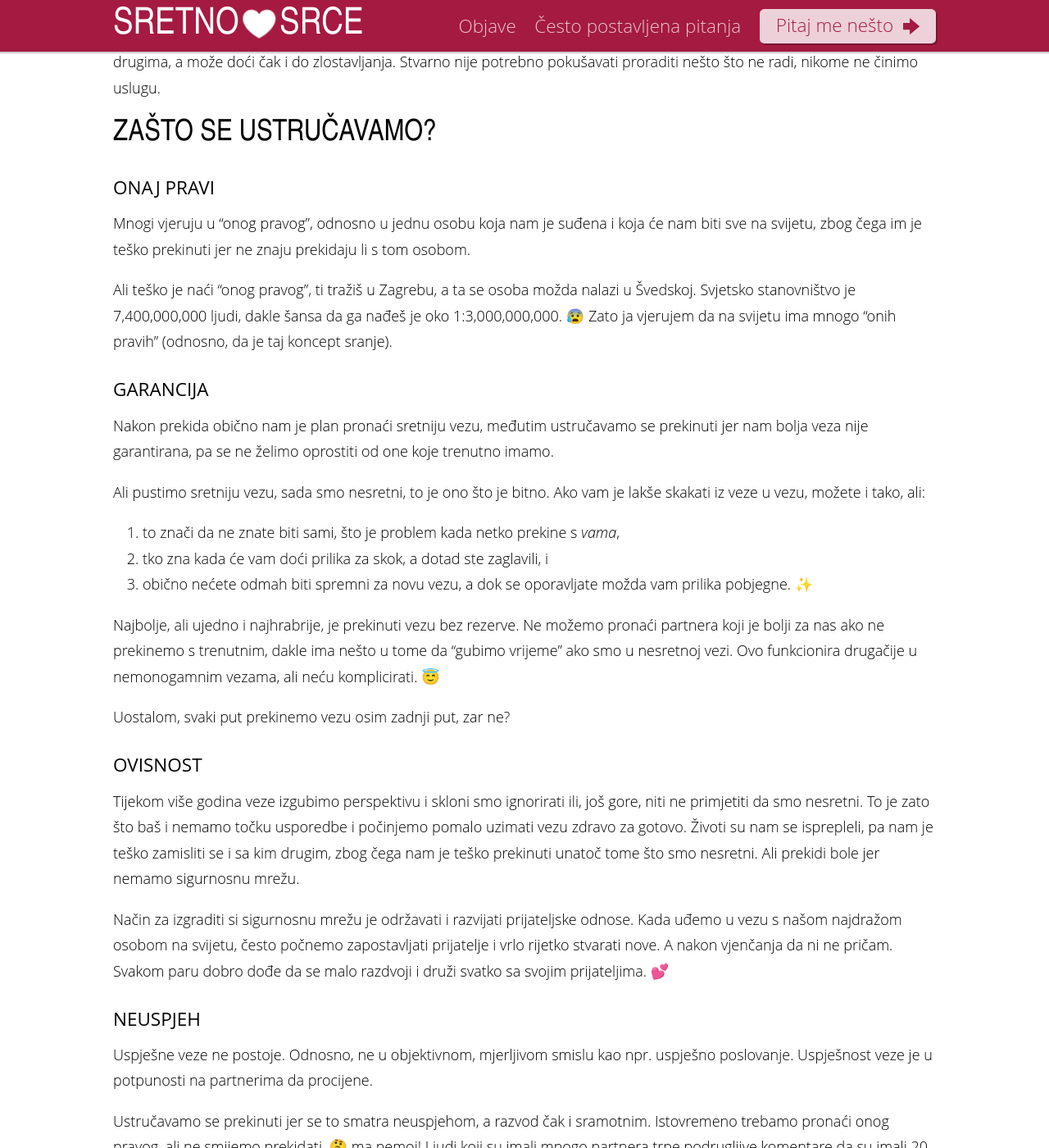
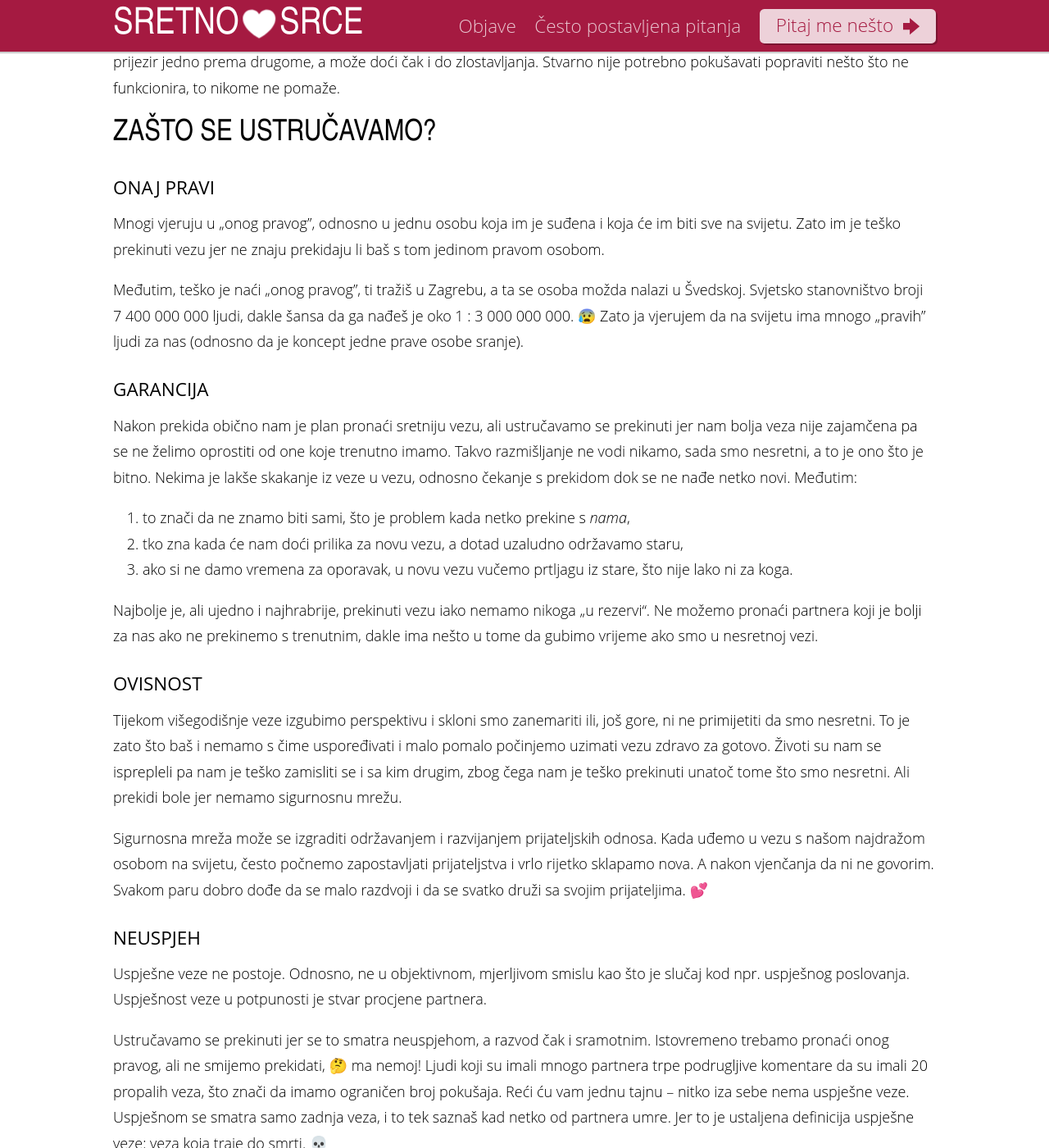
Before and after one commit to silvenon/sretnosrce, a Jekyll site: the page built from _posts/2016-08-09-prekidi.md, in a window 1280 px wide and 1400 px high, scrolled down 351 px. Shown: the whole window at 82% size. Built offline with Jekyll 4.4.1, drawn with Linux system fonts in a browser that asks for light colours; emoji names are drawn with the system emoji font; comment, search, counter and statistics services are not loaded; some of the changed text lies outside the part shown.

Commit message:
Update breakup post grammar

```diff
--- a/_posts/2016-08-09-prekidi.md
+++ b/_posts/2016-08-09-prekidi.md
@@ -2,78 +2,74 @@
 title: Zašto su prekidi toliko teški?
 ---
 
-Vrlo smo ranjivi na prekide, što je neobično ako uzmemo u obzir koliko često prekidamo. Ako ste u nesretnoj vezi, u ovom ću vas članku ohrabriti da se zauzmete za svoju sreću. Biti u nesretnoj vezi najusamljeniji osjećaj na svijetu. 😞
+Vrlo smo ranjivi na prekide, što je neobično ako uzmemo u obzir koliko često prekidamo. Ako ste u nesretnoj vezi, u ovom ću vas članku ohrabriti da se zauzmete za svoju sreću. Kad smo u nesretnoj vezi, to je najusamljeniji osjećaj na svijetu. 😞
 
-Zdravo par puta prekinuti u životu, tako saznamo da to nije tako strašno i da to možemo preboljeti. Ta nam "vještina" pomaže da izađemo iz dugotrajnih nesretnih veza i ponovo budemo sretni. Zato što, ovisno o situaciji, ostati u nesretnoj vezi može završiti ružnije nego što je potrebno. Ako je veza izrazito nesretna, partneri mogu početi razvijati prijezir jedni prema drugima, a može doći čak i do zlostavljanja. Stvarno nije potrebno pokušavati proraditi nešto što ne radi, nikome ne činimo uslugu.
+Zdravo je par puta u životu prekinuti vezu, tako saznamo da to nije tako strašno i da to možemo preboljeti. Ta nam „vještina” pomaže da izađemo iz dugotrajnih nesretnih veza i ponovo budemo sretni. Naime, ovisno o situaciji, ako ostanemo u nesretnoj vezi, to može završiti ružnije nego što je potrebno. Ako je veza izrazito nesretna, partneri mogu početi razvijati prijezir jedno prema drugome, a može doći čak i do zlostavljanja. Stvarno nije potrebno pokušavati popraviti nešto što ne funkcionira, to nikome ne pomaže.
 
 ## Zašto se ustručavamo?
 
 ### Onaj pravi
 
-Mnogi vjeruju u "onog pravog", odnosno u jednu osobu koja nam je suđena i koja će nam biti sve na svijetu, zbog čega im je teško prekinuti jer ne znaju prekidaju li s tom osobom.
+Mnogi vjeruju u „onog pravog”, odnosno u jednu osobu koja im je suđena i koja će im biti sve na svijetu. Zato im je teško prekinuti vezu jer ne znaju prekidaju li baš s tom jedinom pravom osobom.
 
-Ali teško je naći "onog pravog", ti tražiš u Zagrebu, a ta se osoba možda nalazi u Švedskoj. Svjetsko stanovništvo je 7,400,000,000 ljudi, dakle šansa da ga nađeš je oko 1:3,000,000,000. 😰 Zato ja vjerujem da na svijetu ima mnogo "onih pravih" (odnosno, da je taj koncept sranje).
+Međutim, teško je naći „onog pravog”, ti tražiš u Zagrebu, a ta se osoba možda nalazi u Švedskoj. Svjetsko stanovništvo broji 7 400 000 000 ljudi, dakle šansa da ga nađeš je oko 1 : 3 000 000 000. 😰 Zato ja vjerujem da na svijetu ima mnogo „pravih” ljudi za nas (odnosno da je koncept jedne prave osobe sranje).
 
 ### Garancija
 
-Nakon prekida obično nam je plan pronaći sretniju vezu, međutim ustručavamo se prekinuti jer nam bolja veza nije garantirana, pa se ne želimo oprostiti od one koje trenutno imamo.
+Nakon prekida obično nam je plan pronaći sretniju vezu, ali ustručavamo se prekinuti jer nam bolja veza nije zajamčena pa se ne želimo oprostiti od one koje trenutno imamo. Takvo razmišljanje ne vodi nikamo, sada smo nesretni, a to je ono što je bitno. Nekima je lakše skakanje iz veze u vezu, odnosno čekanje s prekidom dok se ne nađe netko novi. Međutim:
 
-Ali pustimo sretniju vezu, sada smo nesretni, to je ono što je bitno. Ako vam je lakše skakati iz veze u vezu, možete i tako, ali:
+1. to znači da ne znamo biti sami, što je problem kada netko prekine s _nama_,
+2. tko zna kada će nam doći prilika za novu vezu, a dotad uzaludno održavamo staru,
+3. ako si ne damo vremena za oporavak, u novu vezu vučemo prtljagu iz stare, što nije lako ni za koga.
 
-1. to znači da ne znate biti sami, što je problem kada netko prekine s _vama_,
-2. tko zna kada će vam doći prilika za skok, a dotad ste zaglavili, i
-3. obično nećete odmah biti spremni za novu vezu, a dok se oporavljate možda vam prilika pobjegne. ✨
-
-Najbolje, ali ujedno i najhrabrije, je prekinuti vezu bez rezerve. Ne možemo pronaći partnera koji je bolji za nas ako ne prekinemo s trenutnim, dakle ima nešto u tome da "gubimo vrijeme" ako smo u nesretnoj vezi. Ovo funkcionira drugačije u nemonogamnim vezama, ali neću komplicirati. 😇
-
-Uostalom, svaki put prekinemo vezu osim zadnji put, zar ne?
+Najbolje je, ali ujedno i najhrabrije, prekinuti vezu iako nemamo nikoga „u rezervi“. Ne možemo pronaći partnera koji je bolji za nas ako ne prekinemo s trenutnim, dakle ima nešto u tome da gubimo vrijeme ako smo u nesretnoj vezi.
 
 ### Ovisnost
 
-Tijekom više godina veze izgubimo perspektivu i skloni smo ignorirati ili, još gore, niti ne primjetiti da smo nesretni. To je zato što baš i nemamo točku usporedbe i počinjemo pomalo uzimati vezu zdravo za gotovo. Životi su nam se isprepleli, pa nam je teško zamisliti se i sa kim drugim, zbog čega nam je teško prekinuti unatoč tome što smo nesretni. Ali prekidi bole jer nemamo sigurnosnu mrežu.
+Tijekom višegodišnje veze izgubimo perspektivu i skloni smo zanemariti ili, još gore, ni ne primijetiti da smo nesretni. To je zato što baš i nemamo s čime uspoređivati i malo pomalo počinjemo uzimati vezu zdravo za gotovo. Životi su nam se isprepleli pa nam je teško zamisliti se i sa kim drugim, zbog čega nam je teško prekinuti unatoč tome što smo nesretni. Ali prekidi bole jer nemamo sigurnosnu mrežu.
 
-Način za izgraditi si sigurnosnu mrežu je održavati i razvijati prijateljske odnose. Kada uđemo u vezu s našom najdražom osobom na svijetu, često počnemo zapostavljati prijatelje i vrlo rijetko stvarati nove. A nakon vjenčanja da ni ne pričam. Svakom paru dobro dođe da se malo razdvoji i druži svatko sa svojim prijateljima. 💕
+Sigurnosna mreža može se izgraditi održavanjem i razvijanjem prijateljskih odnosa. Kada uđemo u vezu s našom najdražom osobom na svijetu, često počnemo zapostavljati prijateljstva i vrlo rijetko sklapamo nova. A nakon vjenčanja da ni ne govorim. Svakom paru dobro dođe da se malo razdvoji i da se svatko druži sa svojim prijateljima. 💕
 
 ### Neuspjeh
 
-Uspješne veze ne postoje. Odnosno, ne u objektivnom, mjerljivom smislu kao npr. uspješno poslovanje. Uspješnost veze je u potpunosti na partnerima da procijene.
+Uspješne veze ne postoje. Odnosno, ne u objektivnom, mjerljivom smislu kao što je slučaj kod npr. uspješnog poslovanja. Uspješnost veze u potpunosti je stvar procjene partnera.
 
-Ustručavamo se prekinuti jer se to smatra neuspjehom, a razvod čak i sramotnim. Istovremeno trebamo pronaći onog pravog, ali ne smijemo prekidati, 🤔 ma nemoj! Ljudi koji su imali mnogo partnera trpe podrugljive komentare da su imali 20 propalih veza, što znači da imamo ograničen broj pokušaja. Reći ću vam jednu tajnu---nitko iza sebe nema uspješne veze. Nijedna veza nije uspješna, osim one zadnje, i to jedino saznaš kad netko od vas dvoje umre. Jer to je naša definicija uspješne veze: ona koja traje do smrti. 💀
+Ustručavamo se prekinuti jer se to smatra neuspjehom, a razvod čak i sramotnim. Istovremeno trebamo pronaći onog pravog, ali ne smijemo prekidati, 🤔 ma nemoj! Ljudi koji su imali mnogo partnera trpe podrugljive komentare da su imali 20 propalih veza, što znači da imamo ograničen broj pokušaja. Reći ću vam jednu tajnu -- nitko iza sebe nema uspješne veze. Uspješnom se smatra samo zadnja veza, i to tek saznaš kad netko od partnera umre. Jer to je ustaljena definicija uspješne veze: veza koja traje do smrti. 💀
 
 ### Trajanje
 
-Često mjerimo uspješnost veze prema njezinom trajanju, pogotovo starije generacije. Čestitamo jedni drugima na dugotrajnim vezama te se međusobno ohrabrujemo da ostanemo u njima i dalje zato što već toliko dugo traju.
+Uspješnost veze često se mjeri prema njezinom trajanju, pogotovo u očima starije generacije. Čestitamo jedni drugima na dugotrajnim vezama te se međusobno ohrabrujemo da ostanemo u njima i dalje zato što već toliko dugo traju.
 
-U slučaju da nije očito što ću reći, veza koja je tek počela može biti vrlo duboka i lijepa, a dugotrajna veza izrazito nesretna. Samo zato što smo si jednom bili super, ne mora značiti da doživotno moramo ostati zajedno. Eto što se događa kad si govorimo "dok nas smrt ne rastavi". 😒 Ako ste usred veze shvatili da više ne postoji privlačnost, imate dopuštenje prekinuti vezu.
+U slučaju da nije očito što ću reći, veza koja je tek počela može biti vrlo duboka i lijepa, a dugotrajna veza izrazito nesretna. Samo zato što smo si jednom bili super, ne mora značiti da doživotno moramo ostati zajedno. Eto što se događa kad si govorimo „dok nas smrt ne rastavi”. 😒 Ako usred veze shvatite da više niste sretni, imate dopuštenje prekinuti vezu.
 
 > The people in the relationship are more important than the relationship.
 >
-> ---Franklin Veaux
+> -- Franklin Veaux
 
-Potiče nas se da se trudimo, "veza je biljka koju treba zalijevati", ali nema smisla održavati vezu koja nas ne ispunjujue samo zato što smo jednom bili jako sretni. Znam da je prva reakcija pokušati vratiti ono što je nekad bilo, ali ne možemo se samo prisjetiti zašto smo uopće ušli u vezu u nadi da ćemo obnoviti iskru, i ne bismo ni trebali pokušavati. Ljudi se mijenjaju, prije su bili jedno za drugo, sada više nisu i to je u redu.
+Potiče nas se da se trudimo jer „veza je biljka koju treba zalijevati”, ali nema smisla održavati vezu koja nas ne ispunjuje samo zato što smo jednom bili jako sretni. Znam da je prva reakcija pokušati vratiti ono što je nekad bilo, ali ne možemo se samo prisjetiti zašto smo uopće ušli u vezu u nadi da ćemo obnoviti iskru, a ne bismo ni trebali unedogled pokušavati. Ljudi se mijenjaju, prije su bili jedno za drugo, sada više nisu i to je u redu.
 
 ## Proces prekida
 
-Prekidi su grozni, ne mogu lagati. Moj savjet je: slušaj srce prije prekida, ali tijekom prekida slušaj razum, jer je tada srce idiot.
+Prekidi su grozni, to se ne može poreći. Moj je savjet: slušaj srce prije prekida, ali tijekom prekida slušaj razum jer je tada srce idiot.
 
-Da objasnim. Prije nego što se odlučimo za prekid, srce nam govori "aaa, ne da mi se više biti u ovoj vezi!", ali kada počinjemo prekida, srce odjednom promijeni priču i postane jako optimistično "nemoj! ipak volim tu osobu, sve ćemo probleme čarobno riješiti!" Onda se ipak složite sa srcem zato što se ono navodno kuži u ljubav, ali onda kasnije opet dođe do istog sranja, pa tako ukrug.
+Da objasnim. Prije nego što se odlučimo za prekid, srce nam govori: “Aaa, ne da mi se više biti u ovoj vezi!”. Ali kada to provedemo u djelo, srce odjednom promijeni priču i postane jako optimistično: “Nemoj! Ipak volim tu osobu, sve ćemo probleme čarobno riješiti!” Onda se ipak složimo sa srcem zato što se ono navodno kuži u ljubav, ali kasnije opet dođe do istog sranja pa tako ukrug.
 
-U tim je trenucima najbolje oslanjati se na razum. Ali potrebno ga je razum pripremiti prije tog intenzivnog iskustva kad smo rastrgani između srca i razuma. Ovo su načela kojih se ja držim:
+U tim je trenucima najbolje oslanjati se na razum. Ali potrebno se pripremiti prije tog intenzivnog iskustva kada smo rastrgani između srca i razuma. Ja vjerujem u sljedeće:
 
-1. Ne moramo biti ni sa kime, potpuni smo i sami. Veze bi nam trebale obogaćivati život, a ne upotpunjavati ga. A izrazi kao "bolja polovica" nam baš i ne pomažu. 😒
+1. Ne moramo biti ni sa kime, i sami smo potpune osobe. Veze bi nam trebale obogaćivati život, a ne davati mu jedini smisao. Za pogrešne stavove o tome krivi su i izrazi kao „bolja polovica“ i sl. 😒
 2. Ako smo nesretni u vezi, nesretni smo, nema tu puno mudrosti. Ako čekamo, bit će samo gore.
-3. Veze iz kojih želimo van nisu bile pogreške. Imale su puno smisla i svrhe tada kada smo ih htjeli, ali sada više nemaju.
+3. Veze iz kojih želimo izaći nisu bile pogreške. Imale su puno smisla i svrhe tada kada smo ih htjeli, samo što sada više nemaju.
 
-Vi možete smisliti načela koja funkcioniraju za vas, samo je bitno da ih upite prije prekidanja. 💪
+Vi možete smisliti načela koja funkcioniraju za vas, samo je bitno da ih utvrdite prije prekida. 💪
 
 ## Prednosti prekida
 
-1. Nakon svake smo veze pametniji i bolje znamo što želimo, pa će nam sljedeća veza vjerojatno biti bolja.
-2. Preuzimamo kontrolu nad svojom srećom. Ako s nekime nismo sretni, jednostavno nismo. A ako netko nije sretan s nama, to se odražava i na nama. Ovo je prilika da napokon budemo sretni.
-3. Slobodni smo raditi na sebi, to je puno lakše kada smo single.
+1. Nakon svake smo veze pametniji i bolje znamo što želimo pa će nam sljedeća veza vjerojatno biti bolja.
+2. Preuzimamo kontrolu nad svojom srećom. Ako s nekime nismo sretni, jednostavno nismo. A ako netko nije sretan s nama, to se odražava i na nas. Ovo je prilika da budemo sretniji.
+3. Možemo se posvetiti osobnom razvoju, to je puno lakše kada smo solo.
 
-Hajmo podržavati prijatelje koji su prekinuli i razvedriti se kada smo mi prekinuli. 🎉
+Nastojmo podržavati prijatelje koji su prekinuli vezu i ostati pozitivni i racionalni kada sami prolazimo kroz prekid. 🎉
 
 > If you're brave enough to say goodbye, life will reward you with a new hello.
 >
-> ---Paulo Coelho
+> -- Paulo Coelho
```
